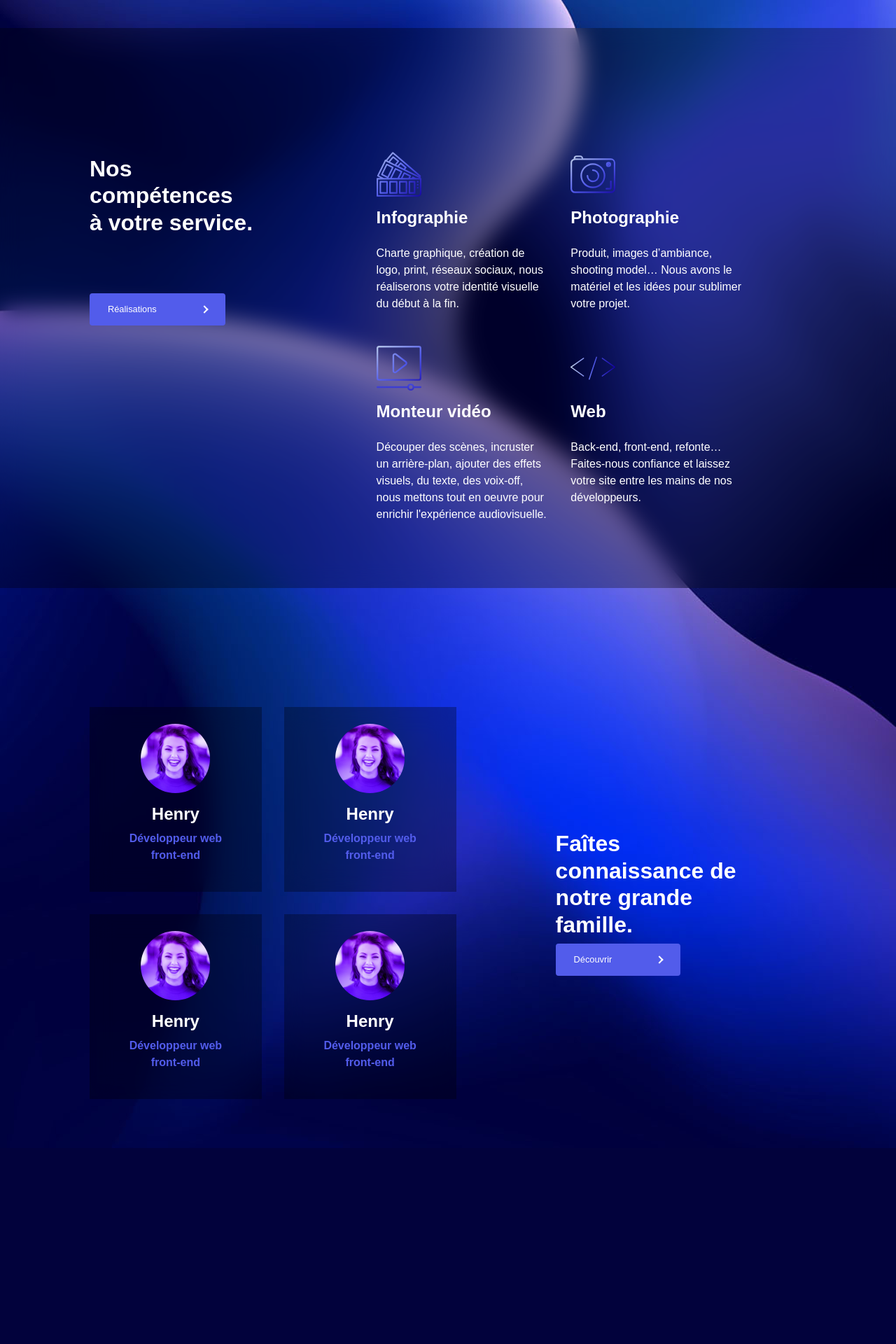
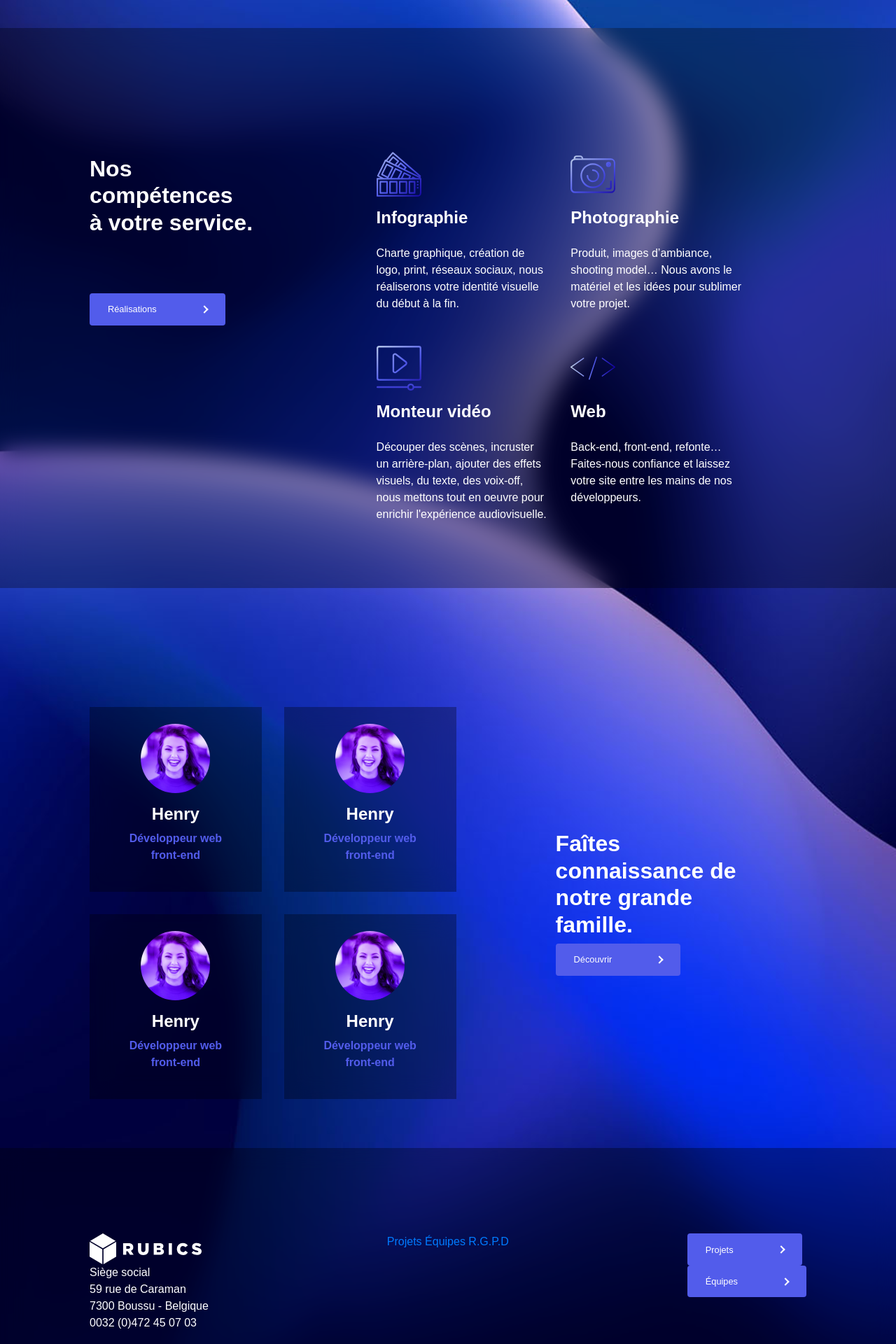
Before and after one commit to Nsven7/rubics, a PHP site: page /view/view-home.php in a window 1280 px wide. Shown: the part 760-2680 px from the top of the page at 70% size. Before the commit the page ends 2400 px from the top, so only its background shows below. Run offline with PHP 8.4, Linux system fonts and the light colour scheme.

Commit message:
wip front-end projects page

```diff
--- a/asset/css/style.css
+++ b/asset/css/style.css
@@ -68,6 +68,22 @@
 header nav a {
     color: var(--clr-white);
     text-decoration: none;
+}
+
+footer {
+    display: flex;
+    align-items: center;
+    height: 50%;
+    padding-inline: 10%;
+    background-color: rgba(0, 0, 0, 0.3);
+    backdrop-filter: blur(1rem);
+    clip-path: inset(0);
+}
+
+.content-footer {
+    display: flex;
+    justify-content: space-between;
+    width: 100%;
 }
 
 .logo {
--- a/view/component/footer.php
+++ b/view/component/footer.php
@@ -1,3 +1,33 @@
 <?php ?>
-<footer></footer>
+<footer>
+    <div class="content-footer">
+        <div>
+            <div class="logo">
+                <img class="logo" src="../public/logo_rubics.svg" alt="Logo" />
+            </div>
+            <div class="clr-white">
+                <p>
+                    Siège social<br>
+                    59 rue de Caraman<br>
+                    7300 Boussu - Belgique<br>
+                    0032 (0)472 45 07 03
+                </p>
+            </div>
+        </div>
+        <div>
+            <a href="<?php $_SERVER['DOCUMENT_ROOT']; ?>/Rubics/view/view-projects.php">Projets</a>
+            <a href="<?php $_SERVER['DOCUMENT_ROOT']; ?>/Rubics/view/view-teams.php">Équipes</a>
+            <a href="#">R.G.P.D</a>
+        </div>
+        <div>
+            <div class="cta">
+                <a class="btn" href="<?php $_SERVER['DOCUMENT_ROOT']; ?>/Rubics/view/view-projects.php">Projets<span class="arrow right"></span></a>
+            </div>
+            <div class="cta">
+                <a class="btn" href="<?php $_SERVER['DOCUMENT_ROOT']; ?>/Rubics/view/view-teams.php">Équipes<span class="arrow right"></span></a>
+            </div>
+        </div>
+    </div>
+</footer>
+</body>
 <?php ?>
--- a/view/component/header.php
+++ b/view/component/header.php
@@ -16,8 +16,8 @@
         </div>
         <nav>
             <ul>
-                <li><a href="#">Projets</a></li>
-                <li><a href="#">Équipes</a></li>
+                <li><a href="<?php $_SERVER['DOCUMENT_ROOT']; ?>/Rubics/view/view-projects.php">Projets</a></li>
+                <li><a href="<?php $_SERVER['DOCUMENT_ROOT']; ?>/Rubics/view/view-teams.php">Équipes</a></li>
                 <li><a class="btn secondary" href="register.html">Sign in<span class="arrow"></span></a></li>
             </ul>
         </nav>
--- a/view/view-home.php
+++ b/view/view-home.php
@@ -1,6 +1,6 @@
 <?php
 $title = "Accueil";
-include ($_SERVER['DOCUMENT_ROOT'] . "/Rubics/view/component/header.php");
+include($_SERVER['DOCUMENT_ROOT'] . "/Rubics/view/component/header.php");
 ?>
 <div class="container-items">
     <div class="container-content section-one">
@@ -87,5 +87,8 @@
                 <a class="btn" href="login.html">Découvrir<span class="arrow right"></span></a>
             </div>
         </div>
+    </div>
 
-    </div>
+    <?php
+    include($_SERVER['DOCUMENT_ROOT'] . "/Rubics/view/component/footer.php");
+    ?>
```
Also changed, not shown: view/view-projects.php (+57 -0 lines).
